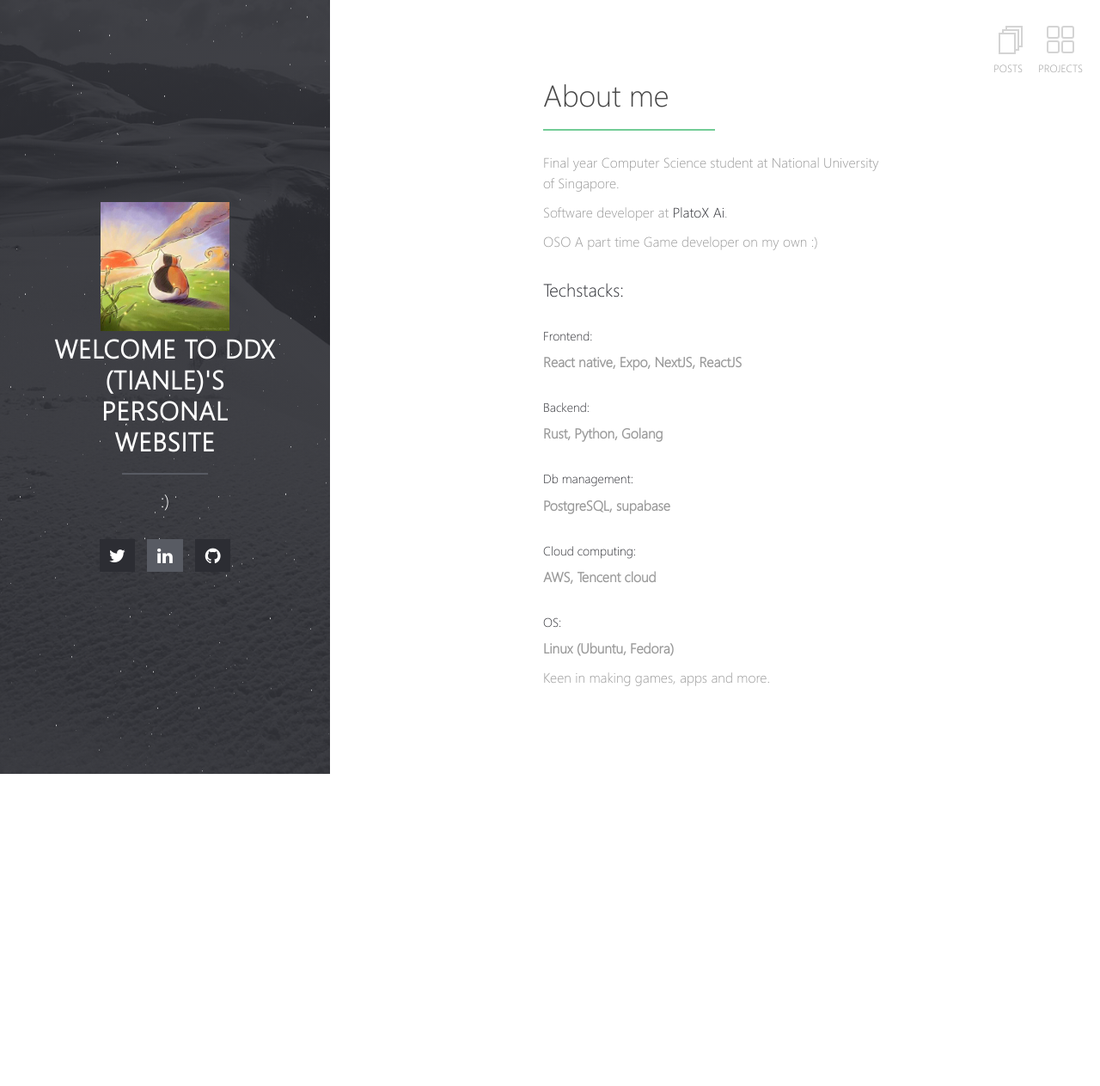
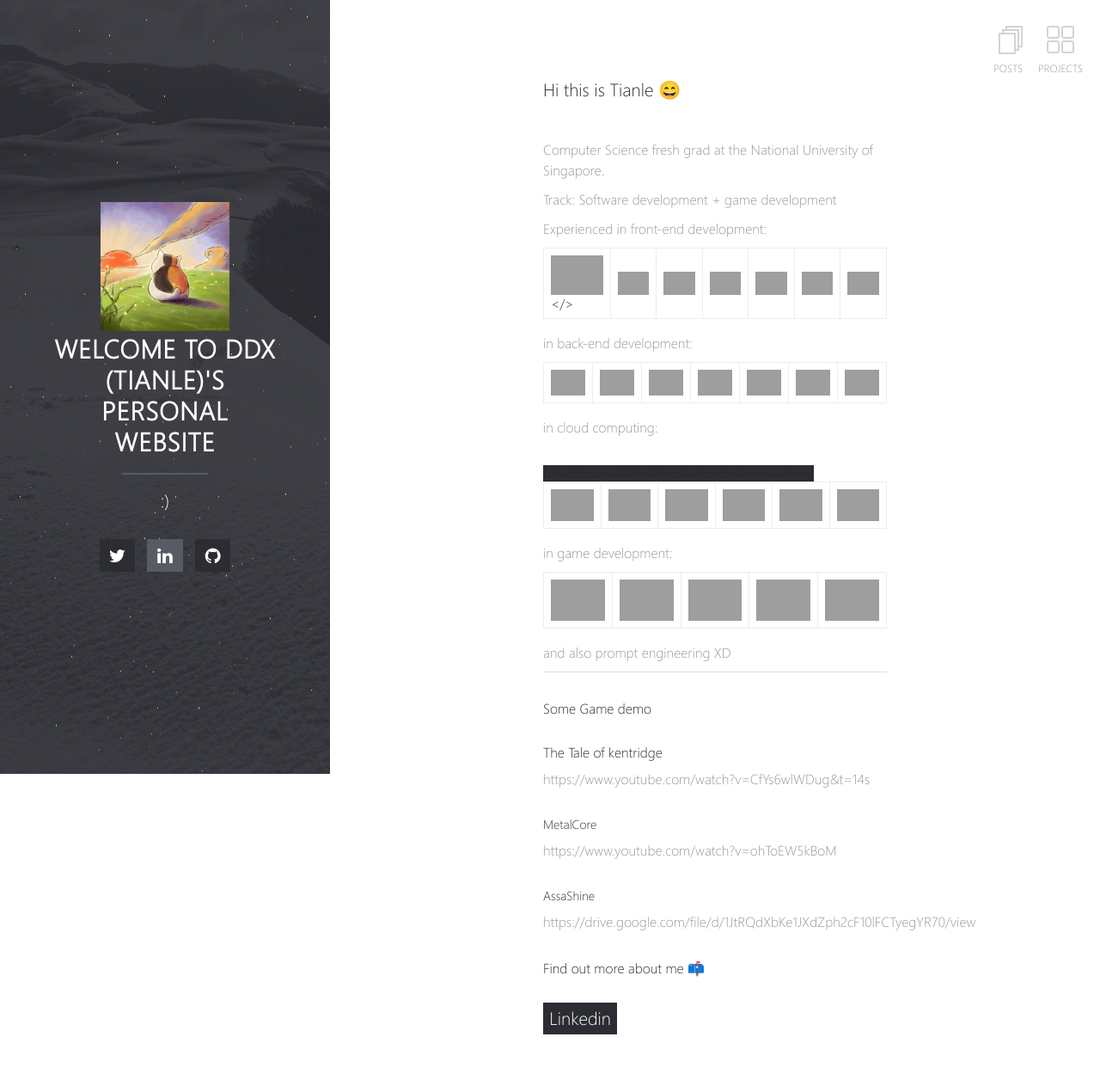
Before and after one commit to ddx-510/ddx-510.github.io, a Jekyll site: the page built from index.md, in a window 1280 px wide. Shown: the whole page at 86% size. Built offline with Jekyll 4.4.1, drawn with Linux system fonts in a browser that asks for light colours; our own code applies the rules of GitHub Pages for plain Markdown files; before the commit the page ends 900 px from its top, so only the background shows below that; grey boxes are pictures that could not be loaded.

Commit message:
feat: update main

```diff
--- a/index.md
+++ b/index.md
@@ -1,29 +1,99 @@
 ---
 layout: home
 ---
-# About me
 
-Final year Computer Science student at National University of Singapore.
+### Hi this is Tianle 😄
 
-Software developer at [PlatoX Ai](https://platox.ai/).
+Computer Science fresh grad at the National University of Singapore.
 
-OSO A part time Game developer on my own :)
+Track: Software development + game development
 
-### Techstacks:
+Experienced in front-end development:
 
-##### Frontend:
-**React native, Expo, NextJS, ReactJS**
+<table>
+		<tr>
+			<td><img width="50" src="https://user-images.githubusercontent.com/25181517/202896760-337261ed-ee92-4979-84c4-d4b829c7355d.png" alt="Tailwind CSS" title="Tailwind CSS"/></></td>
+			<td><img width="50" src="https://user-images.githubusercontent.com/25181517/189715289-df3ee512-6eca-463f-a0f4-c10d94a06b2f.png" alt="Figma" title="Figma"/></td>
+			<td><img width="50" src="https://user-images.githubusercontent.com/25181517/183897015-94a058a6-b86e-4e42-a37f-bf92061753e5.png" alt="React" title="React"/></td>
+			<td><img width="50" src="https://user-images.githubusercontent.com/25181517/117448124-a2da9800-af3e-11eb-85d2-bd1b69b65603.png" alt="Vue.js" title="Vue.js"/></td>
+			<td><img width="50" src="https://user-images.githubusercontent.com/25181517/183890598-19a0ac2d-e88a-4005-a8df-1ee36782fde1.png" alt="TypeScript" title="TypeScript"/></td>
+			<td><img width="50" src="https://github.com/marwin1991/profile-technology-icons/assets/136815194/5f8c622c-c217-4649-b0a9-7e0ee24bd704" alt="Next.js" title="Next.js"/></td>
+			<td><img width="50" src="https://user-images.githubusercontent.com/25181517/186150365-da1eccce-6201-487c-8649-45e9e99435fd.png" alt="Flutter" title="Flutter"/></td>
+		</tr>
+</table>
 
-##### Backend:
-**Rust, Python, Golang**
 
-##### Db management:
-**PostgreSQL, supabase**
 
-##### Cloud computing:
-**AWS, Tencent cloud**
+in back-end development:
 
-##### OS:
-**Linux (Ubuntu, Fedora)**
+<table>
+		<tr>
+			<td><img width="50" src="https://user-images.githubusercontent.com/25181517/117201156-9a724800-adec-11eb-9a9d-3cd0f67da4bc.png" alt="Java" title="Java"/></td>
+			<td><img width="50" src="https://user-images.githubusercontent.com/25181517/192106073-90fffafe-3562-4ff9-a37e-c77a2da0ff58.png" alt="C++" title="C++"/></td>
+			<td><img width="50" src="https://user-images.githubusercontent.com/25181517/183423507-c056a6f9-1ba8-4312-a350-19bcbc5a8697.png" alt="Python" title="Python"/></td>
+			<td><img width="50" src="https://user-images.githubusercontent.com/25181517/183423775-2276e25d-d43d-4e58-890b-edbc88e915f7.png" alt="Flask" title="Flask"/></td>
+			<td><img width="50" src="https://user-images.githubusercontent.com/25181517/192149581-88194d20-1a37-4be8-8801-5dc0017ffbbe.png" alt="Go" title="Go"/></td>
+			<td><img width="50" src="https://user-images.githubusercontent.com/25181517/182884894-d3fa6ee0-f2b4-4960-9961-64740f533f2a.png" alt="redis" title="redis"/></td>
+			<td><img width="50" src="https://user-images.githubusercontent.com/25181517/183345125-9a7cd2e6-6ad6-436f-8490-44c903bef84c.png" alt="Nginx" title="Nginx"/></td>
+		</tr>
+</table>
 
-Keen in making games, apps and more.
+in cloud computing:
+
+- K8s, docker, AWS, Google Cloud, Tencent cloud
+
+<table>
+		<tr>
+			<td><img width="50" src="https://user-images.githubusercontent.com/25181517/117207330-263ba280-adf4-11eb-9b97-0ac5b40bc3be.png" alt="Docker" title="Docker"/></td>
+			<td><img width="50" src="https://user-images.githubusercontent.com/25181517/182534006-037f08b5-8e7b-4e5f-96b6-5d2a5558fa85.png" alt="Kubernetes" title="Kubernetes"/></td>
+			<td><img width="50" src="https://cdn.brighttalk.com/ams/california/images/channel/19357/image_840418.png" alt="Auth0" title="Auth0"/></td>
+			<td><img width="50" src="https://user-images.githubusercontent.com/25181517/192108372-f71d70ac-7ae6-4c0d-8395-51d8870c2ef0.png" alt="Git" title="Git"/></td>
+			<td><img width="50" src="https://user-images.githubusercontent.com/25181517/183896132-54262f2e-6d98-41e3-8888-e40ab5a17326.png" alt="AWS" title="AWS"/></td>
+			<td><img width="50" src="https://user-images.githubusercontent.com/25181517/189716855-2c69ca7a-5149-4647-936d-780610911353.png" alt="Firebase" title="Firebase"/></td>
+		</tr>
+	</table>
+
+in game development:
+
+<table>
+		<tr>
+			<td><img width="50" src="https://user-images.githubusercontent.com/25181517/192106073-90fffafe-3562-4ff9-a37e-c77a2da0ff58.png" alt="C++" title="C++"/></td>
+			<td><img width="50" src="https://user-images.githubusercontent.com/25181517/121405384-444d7300-c95d-11eb-959f-913020d3bf90.png" alt="C#" title="C#"/></td>
+			<td><img width="50" src="https://user-images.githubusercontent.com/25181517/193427941-9437dbbe-376f-40dc-9573-0ef5c02a26a7.png" alt="Unity" title="Unity"/></td>
+			<td><img width="50" src="https://user-images.githubusercontent.com/25181517/193427942-3abc320a-1c9e-4316-bac0-cb8b280b669f.png" alt="Godot" title="Godot"/></td>
+			<td><img width="50" src="https://github.com/marwin1991/profile-technology-icons/assets/136815194/8470f340-0495-47c2-a95c-3c873e329c00" alt="Unreal Engine" title="Unreal Engine"/></td>
+		</tr>
+</table>
+
+
+and also prompt engineering XD
+
+---
+#### Some Game demo
+#### The Tale of kentridge
+https://www.youtube.com/watch?v=CfYs6wlWDug&t=14s
+
+##### MetalCore
+https://www.youtube.com/watch?v=ohToEW5kBoM
+
+##### AssaShine
+https://drive.google.com/file/d/1JtRQdXbKe1JXdZph2cF10lFCTyegYR70/view
+
+#### Find out more about me 📫
+
+- [Linkedin](https://www.linkedin.com/in/dai-t-11b6b0137/)
+
+<!--
+**ddx-510/ddx-510** is a ✨ _special_ ✨ repository because its `README.md` (this file) appears on your GitHub profile.
+
+Here are some ideas to get you started:
+
+- 🔭 I’m currently working on ...
+- 🌱 I’m currently learning ...
+- 👯 I’m looking to collaborate on ...
+- 🤔 I’m looking for help with ...
+- 💬 Ask me about ...
+- 📫 How to reach me: ...
+- 😄 Pronouns: ...
+- ⚡ Fun fact: ...
+-->
```
